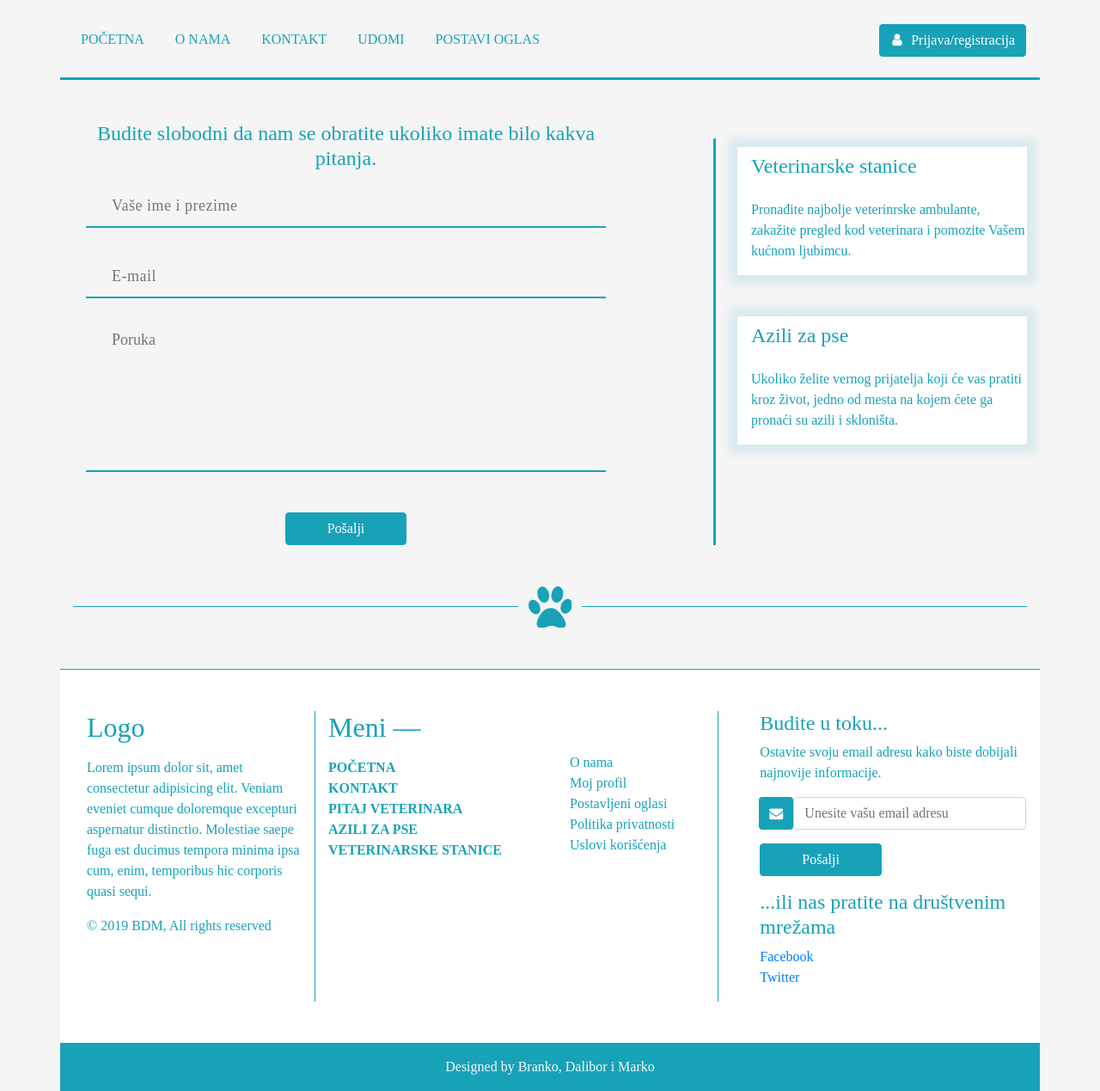
After one commit to Kalember/zavrsni, a PHP site: page /kontakt.html in a window 1280 px wide. The commit adds this page. Shown: the whole page at 86% size. Run offline with PHP 8.4, Linux system fonts and the light colour scheme.

Commit message:
Izmene 5
Kreirana strana kontakt,html
-ispravljeni linkovi u footer.html navigacija.html

```diff
--- a/footer.html
+++ b/footer.html
@@ -9,16 +9,16 @@
             <div class="col-md-3">
                 <h2 class="mb-3">Meni —</h2>
                 <ul class="text-uppercase font-weight-bold list-unstyled">
-                    <li><a class="text-info" href="#">Početna</a></li>
-                    <li><a class="text-info" href="#">Kontakt</a></li>
-                    <li><a class="text-info" href="#">Pitaj veterinara</a></li>
+                    <li><a class="text-info" href="index.html">Početna</a></li>
+                    <li><a class="text-info" href="kontakt.html">Kontakt</a></li>
+                    <li><a class="text-info" href="pitaj-veterinara.html">Pitaj veterinara</a></li>
                     <li><a class="text-info" href="#">Azili za pse</a></li>
                     <li><a class="text-info" href="#">Veterinarske stanice</a></li>
                 </ul>
             </div>
             <div class="col-md-2 mt-5 ">
                 <ul class="list-unstyled">
-                    <li><a class="text-info" href="#">O nama</a></li>
+                    <li><a class="text-info" href="onama.html">O nama</a></li>
                     <li><a class="text-info" href="#">Moj profil</a></li>
                     <li><a class="text-info" href="#">Postavljeni oglasi</a></li>
                     <li><a class="text-info" href="#">Politika privatnosti</a></li>
--- /dev/null
+++ b/kontakt.html
@@ -0,0 +1,75 @@
+<!DOCTYPE html>
+<html lang="en">
+
+<head>
+    <meta charset="UTF-8">
+    <meta name="viewport" content="width=device-width, initial-scale=1.0">
+    <meta http-equiv="X-UA-Compatible" content="ie=edge">
+    <title>O nama</title>
+    <link href="style.css" type="text/css" rel="stylesheet">
+    <!--Font-->
+    <link href="https://fonts.googleapis.com/css?family=Varela&display=swap" rel="stylesheet">
+    <link rel="stylesheet" href="https://cdnjs.cloudflare.com/ajax/libs/font-awesome/4.7.0/css/font-awesome.min.css">
+    <link rel="stylesheet" href="https://stackpath.bootstrapcdn.com/bootstrap/4.3.1/css/bootstrap.min.css" integrity="sha384-ggOyR0iXCbMQv3Xipma34MD+dH/1fQ784/j6cY/iJTQUOhcWr7x9JvoRxT2MZw1T" crossorigin="anonymous">
+    <script src="https://ajax.googleapis.com/ajax/libs/jquery/3.4.1/jquery.min.js"></script>
+</head>
+
+<body>
+    <!--Navigacija pogledaj navigacija.html-->
+    <div id="navig"></div>
+    <script type="text/javascript">
+        $.get("navigacija.html", function(data) {
+            $("#navig").replaceWith(data);
+        });
+    </script>
+    <div class="container mt-5 mb-3">
+        <div class="row">
+            <div class="col-md-7">
+                <div class="col-md-12">
+                    <div class="control-group">
+                        <p class="h4 text-info text-center mb-3">Budite slobodni da nam se obratite ukoliko imate bilo kakva pitanja.</p>
+                        <div class="levo">
+                            <input class="kontakt_forma" type="text" name="kontakt_ime" id="kontakt_ime_i_prezime" placeholder="Vaše ime i prezime" required>
+                        </div>
+                        <div class="levo">
+                            <input class="kontakt_forma" type="email" name="kontakt_email" id="kontakt_email" placeholder="E-mail" required>
+                        </div>
+                        <div class="levo">
+                            <textarea name="poruka_poruka" id="kontakt_poruka" placeholder="Poruka" required rows="2" cols="20"></textarea>
+                        </div>
+                        <div class="levo text-center">
+                            <button class="btn btn-info pl-5 pr-5" name="kontakt_btn" id="kontakt_btn">Pošalji</button>
+                        </div>
+                    </div>
+                </div>
+            </div>
+            <!--Poziva sidebar-->
+            <div id="sidebar">
+            </div>
+            <script type="text/javascript">
+                $.get("sidebar.html", function(data) {
+                    $("#sidebar").replaceWith(data);
+                });
+            </script>
+        </div>
+        <!--Linija-->
+        <div class="container p-0 mb-5 mt-5">
+            <div class="hrline">
+                <img src="cssimg/sapa.png" alt="">
+            </div>
+        </div>
+    </div>
+    <!--footer pogledaj footer.html-->
+    <div id="footer"></div>
+    <script type="text/javascript">
+        $.get("footer.html", function(data) {
+            $("#footer").replaceWith(data);
+        });
+    </script>
+    <!--Skripte-->
+    <script src="https://code.jquery.com/jquery-3.3.1.slim.min.js" integrity="sha384-q8i/X+965DzO0rT7abK41JStQIAqVgRVzpbzo5smXKp4YfRvH+8abtTE1Pi6jizo" crossorigin="anonymous"></script>
+    <script src="https://cdnjs.cloudflare.com/ajax/libs/popper.js/1.14.7/umd/popper.min.js" integrity="sha384-UO2eT0CpHqdSJQ6hJty5KVphtPhzWj9WO1clHTMGa3JDZwrnQq4sF86dIHNDz0W1" crossorigin="anonymous"></script>
+    <script src="https://stackpath.bootstrapcdn.com/bootstrap/4.3.1/js/bootstrap.min.js" integrity="sha384-JjSmVgyd0p3pXB1rRibZUAYoIIy6OrQ6VrjIEaFf/nJGzIxFDsf4x0xIM+B07jRM" crossorigin="anonymous"></script>
+</body>
+
+</html>
--- a/navigacija.html
+++ b/navigacija.html
@@ -14,7 +14,7 @@
                             <a class="nav-link text-info efe" href="onama.html">O NAMA</a>
                         </li>
                         <li class="nav-item">
-                            <a class="nav-link text-info efe" href="#">KONTAKT</a>
+                            <a class="nav-link text-info efe" href="kontakt.html">KONTAKT</a>
                         </li>
                         <li class="nav-item">
                             <a class="nav-link text-info efe" href="#">UDOMI</a>
--- a/style.css
+++ b/style.css
@@ -347,3 +347,43 @@ body {
     box-shadow: 0px 0px 10px 10px lightgray;
     border-radius: 10px;
 }
+
+
+/*konatakt*/
+
+.control-group {
+    position: relative;
+}
+
+.kontakt_forma {
+    background-color: transparent;
+    color: #17a2b8;
+    border: 0;
+    border-bottom: 2px solid #17a2b8;
+    font-size: 18px;
+    font-weight: 200;
+    width: 100%;
+    height: 50px;
+    line-height: 50px;
+    letter-spacing: 0.5px;
+    margin-bottom: 32px;
+    outline: medium none;
+    padding-left: 30px;
+    transition: all 250ms linear 0s;
+}
+
+.control-group textarea {
+    height: 170px;
+    padding-top: 5px;
+    padding-left: 30px;
+    margin-bottom: 40px;
+    line-height: 22px;
+    resize: none;
+    background-color: transparent;
+    color: #17a2b8;
+    border: 0;
+    border-bottom: 2px solid #17a2b8;
+    font-size: 18px;
+    font-weight: 200;
+    width: 100%;
+}
```
